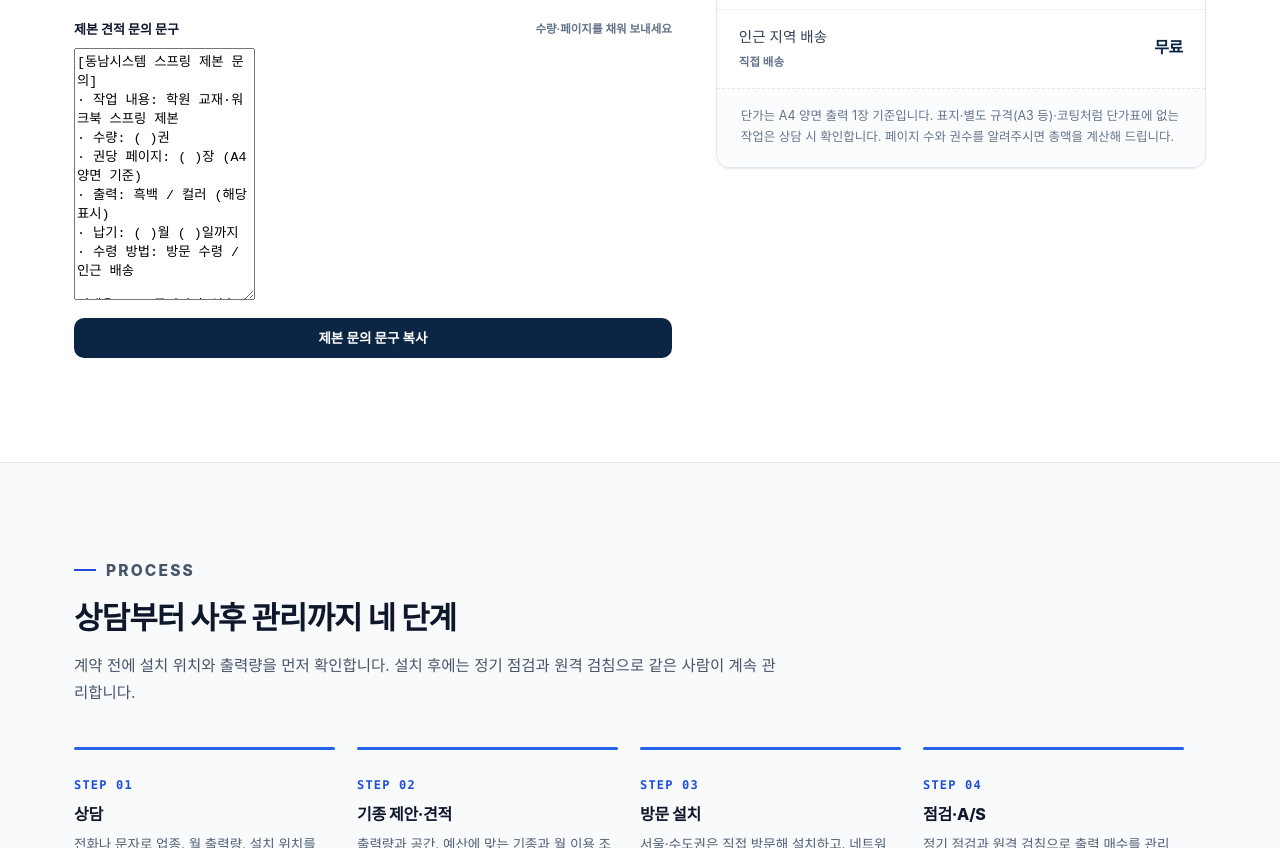
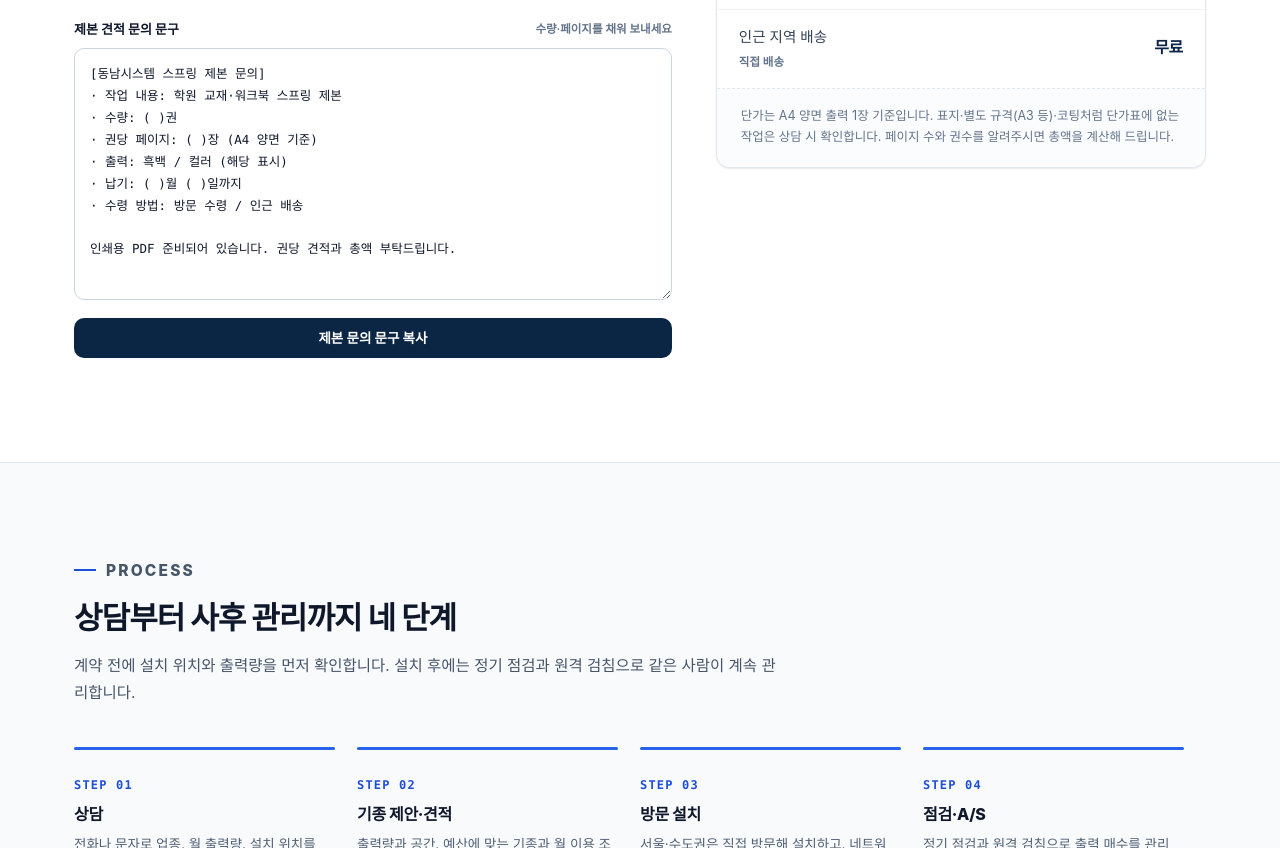
Before and after one commit to Hairuhaa/dongnam-app, a plain HTML site: page intro/index.html in a window 1280 px wide. Shown: the part 3579-4427 px from the top of the page. Drawn offline with Linux system fonts and the light colour scheme.

Commit message:
제본 문의 문구 입력창 너비 수정

```diff
--- a/intro/index.html
+++ b/intro/index.html
@@ -246,11 +246,11 @@
   .msgbox{margin-top:16px}
   .msgbox label{display:flex;align-items:center;justify-content:space-between;gap:10px;font-size:13px;font-weight:700;color:var(--ink);margin-bottom:8px}
   .msgbox label .hint{font-weight:600;font-size:11.5px;color:var(--muted)}
-  textarea#msg{
+  textarea#msg, textarea#bindmsg{
     width:100%;min-height:196px;resize:vertical;font-family:var(--mono);font-size:12.5px;line-height:1.75;
     color:#0f172a;background:#fff;border:1px solid var(--line-strong);border-radius:10px;padding:14px 15px;
   }
-  textarea#msg:focus{outline:2px solid var(--blue);outline-offset:1px;border-color:var(--blue)}
+  textarea#msg:focus, textarea#bindmsg:focus{outline:2px solid var(--blue);outline-offset:1px;border-color:var(--blue)}
   .msg-actions{display:grid;grid-template-columns:1fr 1fr;gap:8px;margin-top:10px}
   .msg-actions .btn{font-size:13.5px;padding:11px 12px}
   .msg-actions .btn-block{grid-column:1 / -1}
```
